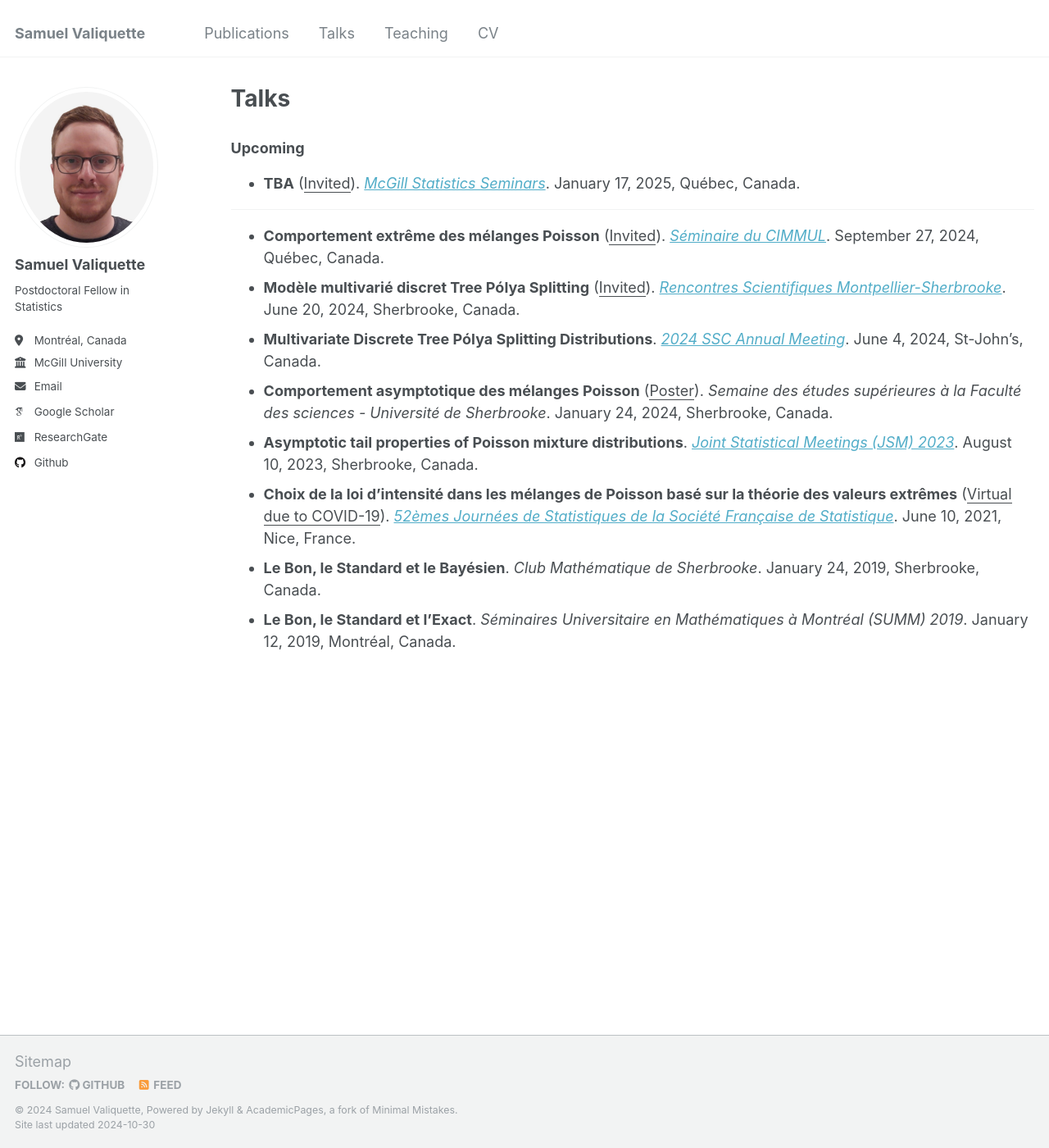
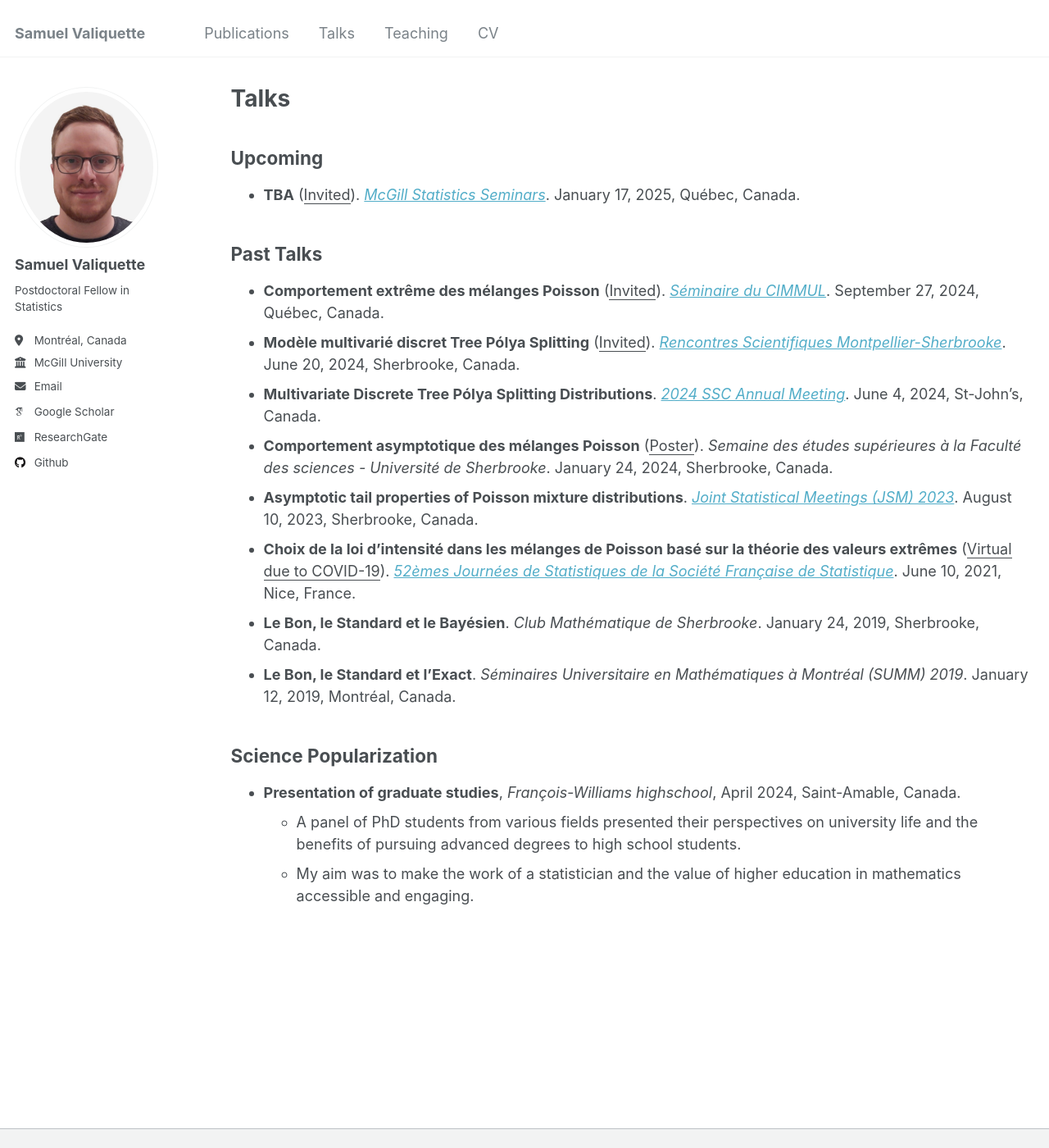
Before and after one commit to s-valiquette/s-valiquette.github.io, a Jekyll site: the page built from _pages/talks.md, in a window 1280 px wide and 1400 px high. Shown: the whole window at 82% size. Built offline with Jekyll 4.4.1, drawn with Linux system fonts in a browser that asks for light colours; some web fonts are replaced.

Commit message:
Update talks.md

```diff
--- a/_pages/talks.md
+++ b/_pages/talks.md
@@ -5,11 +5,12 @@ permalink: /talks/
 author_profile: true
 ---
 
-### Upcoming ###
+## Upcoming
 
 - **TBA** (<ins>Invited</ins>). *[McGill Statistics Seminars](https://mcgillstat.github.io/)*. January 17, 2025, Québec, Canada.
 
----
+
+## Past Talks
 - **Comportement extrême des mélanges Poisson** (<ins>Invited</ins>). *[Séminaire du CIMMUL](https://cimmul.fsg.ulaval.ca/event/seminaire-du-cimmul-statistique-simon-valiquette/)*. September 27, 2024, Québec, Canada.
 - **Modèle multivarié discret Tree Pólya Splitting** (<ins>Invited</ins>). *[Rencontres Scientifiques Montpellier-Sherbrooke](http://s-valiquette.github.io/files/colloque_statistique_UdeS_UM_2024.pdf)*. June 20, 2024, Sherbrooke, Canada.
 - **Multivariate Discrete Tree Pólya Splitting Distributions**. *[2024 SSC Annual Meeting](https://ssc.ca/en/meeting/annual/presentation/multivariate-discrete-tree-polya-splitting-distributions)*. June 4, 2024, St-John’s, Canada.
@@ -18,3 +19,8 @@ author_profile: true
 - **Choix de la loi d’intensité dans les mélanges de Poisson basé sur la théorie des valeurs extrêmes** (<ins>Virtual due to COVID-19</ins>). *[52èmes Journées de Statistiques de la Société Française de Statistique](https://jds2021.sciencesconf.org/program/details.html)*. June 10, 2021, Nice, France.
 - **Le Bon, le Standard et le Bayésien**. *Club Mathématique de Sherbrooke*. January 24, 2019, Sherbrooke, Canada.
 - **Le Bon, le Standard et l’Exact**. *Séminaires Universitaire en Mathématiques à Montréal (SUMM) 2019*. January 12, 2019, Montréal, Canada.
+
+## Science Popularization
+- **Presentation of graduate studies**, *François-Williams highschool*, April 2024, Saint-Amable, Canada.
+  * A panel of PhD students from various fields presented their perspectives on university life and the benefits of pursuing advanced degrees to high school students.
+  * My aim was to make the work of a statistician and the value of higher education in mathematics accessible and engaging.
```
